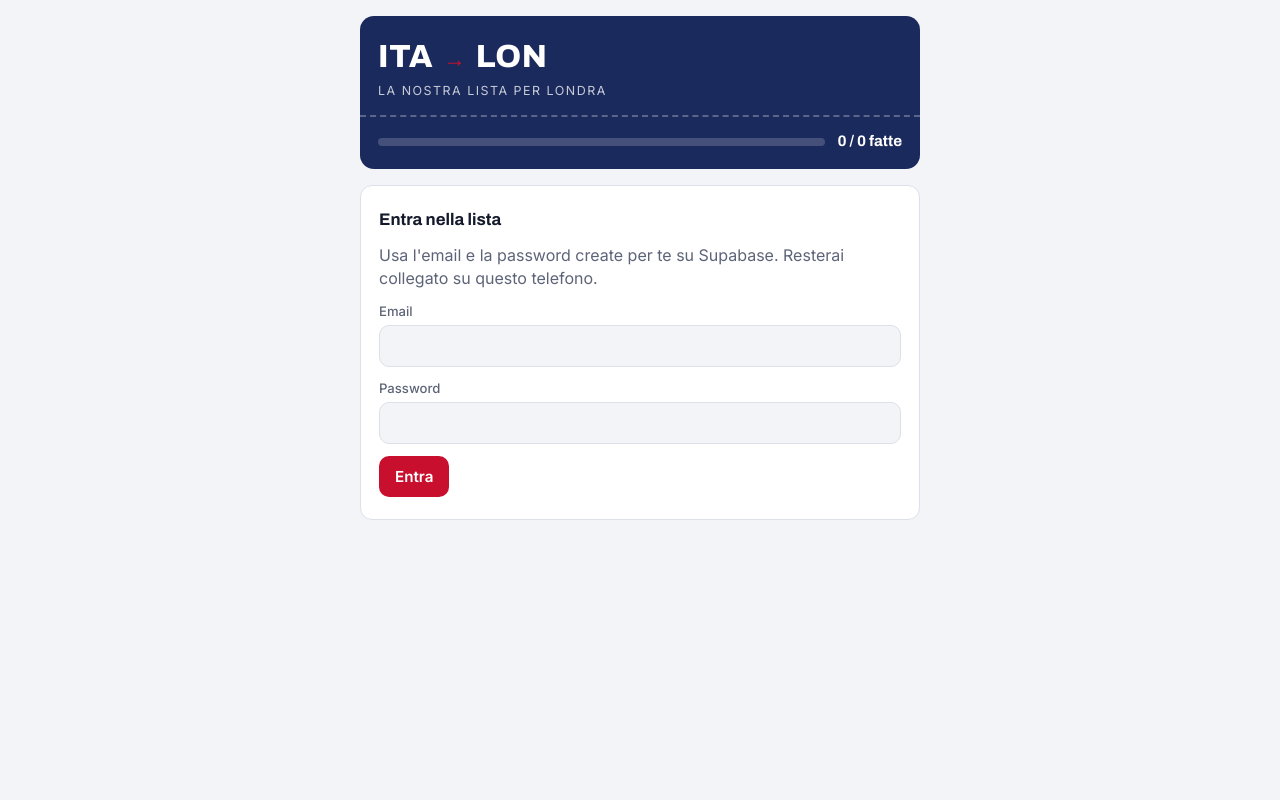
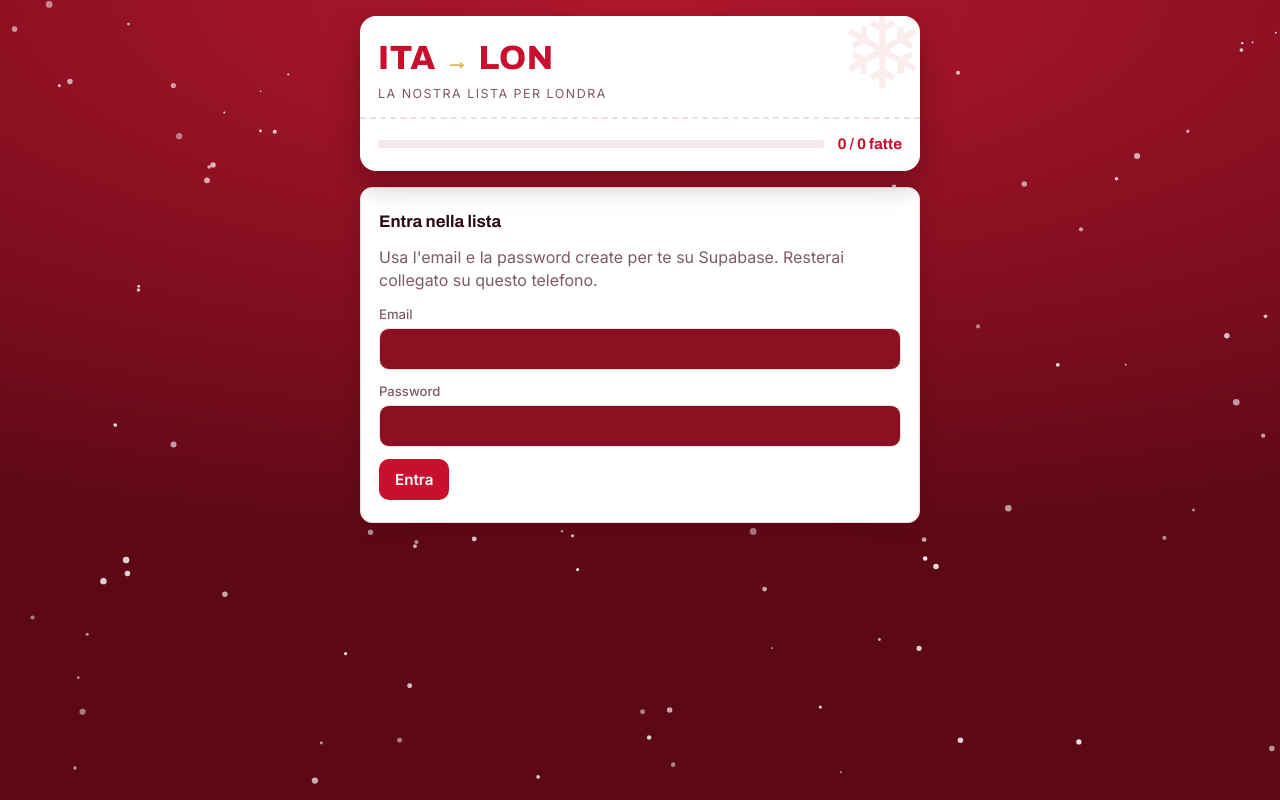
Before and after one commit to fernalex29/lista-londra, a plain HTML site: page index.html in a window 1280 px wide. Drawn offline with nearby package versions, Linux system fonts and the light colour scheme.

Commit message:
Nuovo design rosso con la neve e valigia divisa per persona
Co-Authored-By: Claude Opus 5.5 <noreply@anthropic.com>

```diff
--- a/index.html
+++ b/index.html
@@ -3,34 +3,33 @@
 <head>
 <meta charset="utf-8">
 <meta name="viewport" content="width=device-width,initial-scale=1,viewport-fit=cover">
-<meta name="theme-color" content="#1b2a5c">
+<meta name="theme-color" content="#8c1022">
 <title>Lista Londra</title>
 <link rel="preconnect" href="https://fonts.googleapis.com">
 <link rel="stylesheet" href="https://fonts.googleapis.com/css2?family=Archivo:wght@500;700;800&family=Inter:wght@400;500;600&display=swap">
 <style>
-/* Layout: una colonna stretta da telefono, testata "biglietto" in alto, due schede (lista / biglietti), barra d'azione fissata in basso */
+/* Layout: sfondo rosso natalizio con la neve che scende (canvas dietro), schede bianche sopra,
+   testata "biglietto" bianca, tre schede (lista / itinerario / biglietti), barra d'azione bianca in basso.
+   Un solo aspetto voluto, uguale in tema chiaro e scuro. */
 :root {
-  --bg: #f3f4f7; --surface: #ffffff; --fg: #141a2b; --muted: #5d6478; --line: #dde0e8;
-  --red: #c8102e; --navy: #1b2a5c; --navy-fg: #ffffff; --done: #1f7a4d; --chip: #e8eaf1;
-  --food: #e9f5ee; --xmas: #fdeef0; --warn: #fff6dd; --warn-line: #f0d98a;
+  --bg: #8c1022; --bg-deep: #5c0815;           /* rosso Natale, più scuro in basso */
+  --on-bg: #ffffff; --on-bg-muted: rgba(255,255,255,.78); --on-bg-soft: rgba(255,255,255,.16);
+  --surface: #ffffff; --fg: #2b0d12; --muted: #7d5b61; --line: #f0dfe2;
+  --red: #c8102e; --navy: #5c0815; --navy-fg: #ffffff; --done: #1d7a4b; --chip: #f6e9eb;
+  --food: #eaf6ee; --xmas: #fdeef0; --warn: #fff6dd; --warn-line: #efd486; --gold: #f4c95d;
   --font-mono: ui-monospace, "SFMono-Regular", Menlo, Consolas, monospace;
   --font-display: "Archivo", "Helvetica Neue", Arial, sans-serif;
   --font-body: "Inter", system-ui, -apple-system, "Segoe UI", sans-serif;
   color-scheme: light;
 }
-@media (prefers-color-scheme: dark) {
-  :root {
-    --bg: #0e1220; --surface: #171c2e; --fg: #eef0f6; --muted: #9aa1b6; --line: #2a3150;
-    --red: #ff4d5e; --navy: #26386f; --navy-fg: #ffffff; --done: #4cc58a; --chip: #232a44;
-    --food: #142a20; --xmas: #2d1820; --warn: #2e2712; --warn-line: #5c4c1c;
-    color-scheme: dark;
-  }
-}
+html { background: var(--bg-deep); }
+#snow { position: fixed; inset: 0; width: 100%; height: 100%; pointer-events: none; z-index: 0; }
 * { box-sizing: border-box; }
 [hidden] { display: none !important; }
 html { -webkit-text-size-adjust: 100%; }
 body {
-  margin: 0; background: var(--bg); color: var(--fg);
+  margin: 0; color: var(--fg); min-height: 100vh;
+  background: radial-gradient(120% 70% at 50% 0%, #b3182e 0%, var(--bg) 45%, var(--bg-deep) 100%) fixed, var(--bg);
   font-family: var(--font-body); font-size: 16px; line-height: 1.45;
   padding-left: max(16px, env(safe-area-inset-left, 0px));
   padding-right: max(16px, env(safe-area-inset-right, 0px));
@@ -38,37 +37,40 @@ body {
   padding-bottom: 120px;
 }
 img { max-width: 100%; }
-.wrap { max-width: 560px; margin: 0 auto; display: flex; flex-direction: column; gap: 16px; }
+.wrap { max-width: 560px; margin: 0 auto; display: flex; flex-direction: column; gap: 16px; position: relative; z-index: 1; }
 .view { display: flex; flex-direction: column; gap: 16px; }
 
-.ticket { background: var(--navy); color: var(--navy-fg); border-radius: 14px; padding: 18px 18px 16px; position: relative; overflow: hidden; }
-.ticket::after { content: ""; position: absolute; left: 0; right: 0; bottom: 52px; border-top: 2px dashed rgba(255,255,255,.28); }
-.route { display: flex; align-items: baseline; gap: 10px; font-family: var(--font-display); }
-.route .code { font-size: 2rem; font-weight: 800; letter-spacing: .02em; }
-.route .arrow { color: var(--red); font-weight: 800; font-size: 1.4rem; }
-.route-sub { font-size: .78rem; text-transform: uppercase; letter-spacing: .12em; opacity: .75; margin-top: 2px; }
+/* Testata: biglietto bianco con perforazione e fiocco */
+.ticket { background: var(--surface); color: var(--fg); border-radius: 16px; padding: 18px 18px 16px; position: relative; overflow: hidden; box-shadow: 0 10px 30px rgba(40,0,8,.35); }
+.ticket::after { content: ""; position: absolute; left: 0; right: 0; bottom: 52px; border-top: 2px dashed var(--line); }
+.ticket::before { content: "❄"; position: absolute; right: -6px; top: -18px; font-size: 6.5rem; line-height: 1; color: var(--red); opacity: .08; }
+.route { display: flex; align-items: baseline; gap: 10px; font-family: var(--font-display); color: var(--red); }
+.route .code { font-size: 2.1rem; font-weight: 800; letter-spacing: .02em; }
+.route .arrow { color: var(--gold); font-weight: 800; font-size: 1.4rem; -webkit-text-stroke: .5px #c99a2a; }
+.route-sub { font-size: .78rem; text-transform: uppercase; letter-spacing: .12em; color: var(--muted); margin-top: 2px; }
 .progress-row { display: flex; align-items: center; gap: 12px; margin-top: 30px; font-variant-numeric: tabular-nums; }
-.bar { flex: 1; height: 8px; border-radius: 99px; background: rgba(255,255,255,.18); overflow: hidden; }
-.bar > span { display: block; height: 100%; width: 0; background: var(--red); border-radius: 99px; transition: width .35s ease; }
-.count { font-family: var(--font-display); font-weight: 700; font-size: .95rem; white-space: nowrap; }
+.bar { flex: 1; height: 8px; border-radius: 99px; background: var(--chip); overflow: hidden; }
+.bar > span { display: block; height: 100%; width: 0; background: linear-gradient(90deg, var(--red), #e2475c); border-radius: 99px; transition: width .35s ease; }
+.count { font-family: var(--font-display); font-weight: 700; font-size: .95rem; white-space: nowrap; color: var(--red); }
 
-.tabs { display: grid; grid-template-columns: 1fr 1fr 1fr; gap: 4px; background: var(--chip); padding: 4px; border-radius: 12px; }
-.tab { border: 0; background: transparent; color: var(--muted); border-radius: 9px; padding: 10px 8px; font: 600 .95rem var(--font-body); cursor: pointer; font-variant-numeric: tabular-nums; }
-.tab[aria-selected="true"] { background: var(--surface); color: var(--fg); box-shadow: 0 1px 3px rgba(0,0,0,.12); }
-.tab .n { color: var(--muted); font-weight: 500; margin-left: 4px; }
+/* Schede e filtri stanno direttamente sul rosso: testo bianco, vetro leggero */
+.tabs { display: grid; grid-template-columns: 1fr 1fr 1fr; gap: 4px; background: var(--on-bg-soft); padding: 4px; border-radius: 12px; backdrop-filter: blur(4px); }
+.tab { border: 0; background: transparent; color: var(--on-bg); border-radius: 9px; padding: 10px 6px; font: 600 .95rem var(--font-body); cursor: pointer; font-variant-numeric: tabular-nums; }
+.tab[aria-selected="true"] { background: var(--surface); color: var(--red); box-shadow: 0 2px 8px rgba(40,0,8,.25); }
+.tab .n { opacity: .7; font-weight: 500; margin-left: 4px; }
 
 .chips { display: flex; gap: 8px; overflow-x: auto; padding-bottom: 2px; scrollbar-width: none; margin: 0 -2px; padding-inline: 2px; }
 .chips::-webkit-scrollbar { display: none; }
-.chip { flex: none; border: 0; border-radius: 99px; padding: 8px 14px; background: var(--chip); color: var(--fg); font: 500 .9rem var(--font-body); cursor: pointer; }
-.chip[aria-pressed="true"] { background: var(--fg); color: var(--bg); }
-.chip .n { opacity: .6; margin-left: 4px; font-variant-numeric: tabular-nums; }
+.chip { flex: none; border: 1px solid rgba(255,255,255,.25); border-radius: 99px; padding: 8px 14px; background: var(--on-bg-soft); color: var(--on-bg); font: 500 .9rem var(--font-body); cursor: pointer; }
+.chip[aria-pressed="true"] { background: var(--surface); color: var(--red); border-color: var(--surface); font-weight: 600; }
+.chip .n { opacity: .65; margin-left: 4px; font-variant-numeric: tabular-nums; }
 
-.toolbar { display: flex; justify-content: space-between; align-items: center; gap: 12px; font-size: .88rem; color: var(--muted); }
+.toolbar { display: flex; justify-content: space-between; align-items: center; gap: 12px; font-size: .88rem; color: var(--on-bg-muted); }
 .toolbar label { display: flex; align-items: center; gap: 8px; cursor: pointer; }
-.toolbar input { width: 18px; height: 18px; accent-color: var(--red); }
+.toolbar input { width: 18px; height: 18px; accent-color: var(--gold); }
 
 .group { display: flex; flex-direction: column; gap: 6px; }
-.group h2 { font-family: var(--font-display); font-size: .78rem; font-weight: 700; text-transform: uppercase; letter-spacing: .12em; color: var(--muted); margin: 8px 2px 2px; }
+.group h2 { font-family: var(--font-display); font-size: .78rem; font-weight: 700; text-transform: uppercase; letter-spacing: .12em; color: var(--on-bg-muted); margin: 8px 2px 2px; }
 .list { list-style: none; margin: 0; padding: 0; background: var(--surface); border-radius: 12px; border: 1px solid var(--line); }
 .item { display: flex; align-items: center; gap: 12px; padding: 12px 10px 12px 14px; min-height: 56px; }
 .item + .item { border-top: 1px solid var(--line); }
@@ -124,7 +126,7 @@ img { max-width: 100%; }
   padding-left: max(16px, env(safe-area-inset-left, 0px)); padding-right: max(16px, env(safe-area-inset-right, 0px)); }
 .addbar form, .addbar .tbar { max-width: 560px; margin: 0 auto; display: flex; gap: 8px; }
 .addbar select, .addbar input[type="text"] { font: 16px var(--font-body); color: var(--fg); background: var(--bg); border: 1px solid var(--line); border-radius: 10px; padding: 10px; }
-.addbar select { flex: none; width: 108px; }
+.addbar select { flex: none; width: 128px; }
 .addbar input[type="text"] { flex: 1; min-width: 0; }
 .addbar form button { flex: none; width: 46px; border: 0; border-radius: 10px; background: var(--red); color: #fff; font-size: 1.5rem; cursor: pointer; }
 .addbar button:disabled { opacity: .45; cursor: default; }
@@ -185,11 +187,22 @@ details.guard summary { cursor: pointer; color: var(--red); font-weight: 600; }
 .rules { margin: 0; padding-left: 20px; display: flex; flex-direction: column; gap: 6px; font-size: .92rem; }
 .small { font-size: .8rem; color: var(--muted); margin: 0; }
 
-:focus-visible { outline: 2px solid var(--red); outline-offset: 2px; }
+/* Testi che stanno direttamente sullo sfondo rosso */
+.status, .linkbtn, .daytix { color: var(--on-bg-muted); }
+.status.err { color: var(--on-bg); background: rgba(0,0,0,.25); border-radius: 10px; padding: 8px 12px; }
+.daylabel { color: var(--gold); }
+.dayhead h2, .info h3 { color: var(--on-bg); }
+.info > .small, .info section > .small, .rules { color: var(--on-bg-muted); }
+.rules strong { color: var(--on-bg); }
+.list, .tl, .rowlist, .tcard, .tform, .card, .empty, .callout, .kv, .search { box-shadow: 0 6px 18px rgba(40,0,8,.18); }
+.empty { border-style: solid; }
+
+:focus-visible { outline: 2px solid var(--gold); outline-offset: 2px; }
 @media (prefers-reduced-motion: reduce) { * { transition: none !important; } }
 </style>
 </head>
 <body>
+<canvas id="snow" aria-hidden="true"></canvas>
 <div class="wrap">
   <header class="ticket">
     <div class="route"><span class="code">ITA</span><span class="arrow">→</span><span class="code">LON</span></div>
@@ -281,6 +294,52 @@ details.guard summary { cursor: pointer; color: var(--red); font-weight: 600; }
 <script src="https://cdn.jsdelivr.net/npm/@supabase/supabase-js@2.45.4/dist/umd/supabase.js"></script>
 <script src="config.js"></script>
 <script>
+/* Neve che scende: fiocchi leggeri su canvas, ferma se l'utente preferisce meno animazioni */
+(function () {
+  const cv = document.getElementById("snow"), ctx = cv.getContext && cv.getContext("2d");
+  if (!ctx) return;
+  const still = window.matchMedia && matchMedia("(prefers-reduced-motion: reduce)").matches;
+  let W = 0, H = 0, flakes = [];
+  function size() {
+    const dpr = Math.min(window.devicePixelRatio || 1, 2);
+    W = innerWidth; H = innerHeight;
+    cv.width = W * dpr; cv.height = H * dpr; ctx.setTransform(dpr, 0, 0, dpr, 0, 0);
+    const n = Math.round(Math.min(110, W * H / 9000));
+    while (flakes.length < n) flakes.push(make(true));
+    flakes.length = n;
+    if (still) draw();
+  }
+  function make(anywhere) {
+    const r = Math.random() * 2.6 + .8;
+    return { x: Math.random() * W, y: anywhere ? Math.random() * H : -6, r,
+             vy: .35 + r * .32, vx: (Math.random() - .5) * .3, ph: Math.random() * 6.28, a: .45 + Math.random() * .5 };
+  }
+  function draw() {
+    ctx.clearRect(0, 0, W, H);
+    for (const f of flakes) {
+      ctx.globalAlpha = f.a; ctx.fillStyle = "#ffffff";
+      ctx.beginPath(); ctx.arc(f.x, f.y, f.r, 0, 6.283); ctx.fill();
+    }
+    ctx.globalAlpha = 1;
+  }
+  let last = 0;
+  function tick(t) {
+    const dt = Math.min(48, t - last || 16) / 16; last = t;
+    for (const f of flakes) {
+      f.ph += .012 * dt;
+      f.y += f.vy * dt; f.x += (f.vx + Math.sin(f.ph) * .35) * dt;
+      if (f.y > H + 6) Object.assign(f, make(false));
+      if (f.x < -6) f.x = W + 6; else if (f.x > W + 6) f.x = -6;
+    }
+    draw();
+    requestAnimationFrame(tick);
+  }
+  addEventListener("resize", size);
+  size();
+  if (!still) requestAnimationFrame(tick);
+})();
+</script>
+<script>
 const CATS = [
   { id: "prima", label: "Prima di partire" },
   { id: "valigia", label: "Valigia" },
@@ -313,7 +372,33 @@ const signed = {};        // path -> { url, exp }
 
 try { hideDone = localStorage.getItem("hideDone") === "1"; filter = localStorage.getItem("filter") || "tutte"; } catch (e) {}
 $("hideDone").checked = hideDone;
-for (const c of CATS) { const o = document.createElement("option"); o.value = c.id; o.textContent = c.label; $("addCat").appendChild(o); }
+
+/* Sezioni della lista: la valigia è divisa per persona (nomi presi dal database, non dal codice) */
+let people = [];          // [{ id, name }]
+function sections() {
+  const s = [{ id: "prima", label: "Prima di partire", cat: "prima", owner: null }];
+  for (const p of people) s.push({ id: "valigia:" + p.id, label: "Valigia di " + p.name, cat: "valigia", owner: p.id });
+  s.push({ id: "valigia", label: people.length ? "Valigia in comune" : "Valigia", cat: "valigia", owner: null });
+  for (const c of CATS) if (c.id !== "prima" && c.id !== "valigia") s.push({ id: c.id, label: c.label, cat: c.id, owner: null });
+  return s;
+}
+function sectionOf(i) {
+  if (i.cat === "valigia") return i.owner && people.some(p => p.id === i.owner) ? "valigia:" + i.owner : "valigia";
+  return CATS.some(c => c.id === i.cat) ? i.cat : "altro";
+}
+function fillAddCat() {
+  const sel = $("addCat"), cur = sel.value; sel.textContent = "";
+  const all = sections();
+  for (const s of all) { const o = document.createElement("option"); o.value = s.id; o.textContent = s.label; sel.appendChild(o); }
+  sel.value = all.some(s => s.id === cur) ? cur : "prima";
+}
+fillAddCat();
+async function loadPeople() {
+  const { data, error } = await sb.from("trip_info").select("data").eq("key", "persone").maybeSingle();
+  if (error) console.error(error);
+  people = data && Array.isArray(data.data.list) ? data.data.list : [];
+  fillAddCat(); render();
+}
 
 function setStatus(msg, err) { const s = $("status"); s.textContent = msg || ""; s.hidden = !msg; s.classList.toggle("err", !!err); }
 function show(view) {
@@ -349,8 +434,8 @@ const who = (id, name) => id && me && id === me.id ? "te" : (name || "");
 
 function renderChips() {
   const chips = $("chips"); chips.textContent = "";
-  for (const c of [{ id: "tutte", label: "Tutte" }, ...CATS]) {
-    const n = c.id === "tutte" ? items.length : items.filter(i => i.cat === c.id).length;
+  for (const c of [{ id: "tutte", label: "Tutte" }, ...sections()]) {
+    const n = c.id === "tutte" ? items.length : items.filter(i => sectionOf(i) === c.id).length;
     if (c.id !== "tutte" && n === 0 && filter !== c.id) continue;
     const b = document.createElement("button"); b.className = "chip"; b.type = "button";
     b.setAttribute("aria-pressed", String(filter === c.id)); b.append(c.label);
@@ -367,7 +452,8 @@ function render() {
   $("nLista").textContent = items.length || "";
   renderChips();
   const list = $("list"); list.textContent = "";
-  let shown = items.filter(i => filter === "tutte" || i.cat === filter);
+  if (filter !== "tutte" && !sections().some(s => s.id === filter)) filter = "tutte";
+  let shown = items.filter(i => filter === "tutte" || sectionOf(i) === filter);
   if (hideDone) shown = shown.filter(i => !i.done);
 
   if (!items.length) {
@@ -381,8 +467,8 @@ function render() {
     e.innerHTML = hideDone ? "<strong>Tutto fatto qui 🎉</strong><span>Togli “Nascondi le cose fatte” per rivederle.</span>" : "<strong>Niente in questa categoria</strong>";
     list.appendChild(e); return;
   }
-  for (const c of CATS) {
-    const rows = shown.filter(i => (CATS.some(x => x.id === i.cat) ? i.cat : "altro") === c.id);
+  for (const c of sections()) {
+    const rows = shown.filter(i => sectionOf(i) === c.id);
     if (!rows.length) continue;
     const sec = document.createElement("section"); sec.className = "group";
     if (filter === "tutte") { const h = document.createElement("h2"); h.textContent = c.label; sec.appendChild(h); }
@@ -462,7 +548,8 @@ $("addForm").addEventListener("submit", async ev => {
   const input = $("addText"); const text = input.value.trim().slice(0, 200);
   if (!text) return;
   input.value = ""; input.focus();
-  const { error } = await sb.from("items").insert({ text, cat: $("addCat").value, added_by_name: me.name });
+  const sec = sections().find(s => s.id === $("addCat").value) || sections()[0];
+  const { error } = await sb.from("items").insert({ text, cat: sec.cat, owner: sec.owner, added_by_name: me.name });
   if (error) { input.value = text; failed(error); } else { setStatus(""); loadItems(); }
 });
 $("hideDone").addEventListener("change", e => { hideDone = e.target.checked; try { localStorage.setItem("hideDone", hideDone ? "1" : "0"); } catch (x) {} render(); });
@@ -798,7 +885,7 @@ function enter(user) {
   if (!nome) { show("nameView"); $("nName").focus(); return; }
   me = { id: user.id, name: nome };
   show("appView"); setStatus("");
-  loadItems(); loadTickets(); loadItin();
+  loadPeople(); loadItems(); loadTickets(); loadItin();
   if (!channel) {
     channel = sb.channel("londra")
       .on("postgres_changes", { event: "*", schema: "public", table: "items" }, () => refresh("items"))
@@ -808,7 +895,7 @@ function enter(user) {
 }
 
 function leave() {
-  me = null; items = []; tickets = []; itin = null; itinLoaded = false;
+  me = null; items = []; tickets = []; itin = null; itinLoaded = false; people = []; fillAddCat();
   if (channel) { sb.removeChannel(channel); channel = null; }
   render(); renderTickets(); show("loginView");
 }
```
Also changed, not shown: 1 other file.
